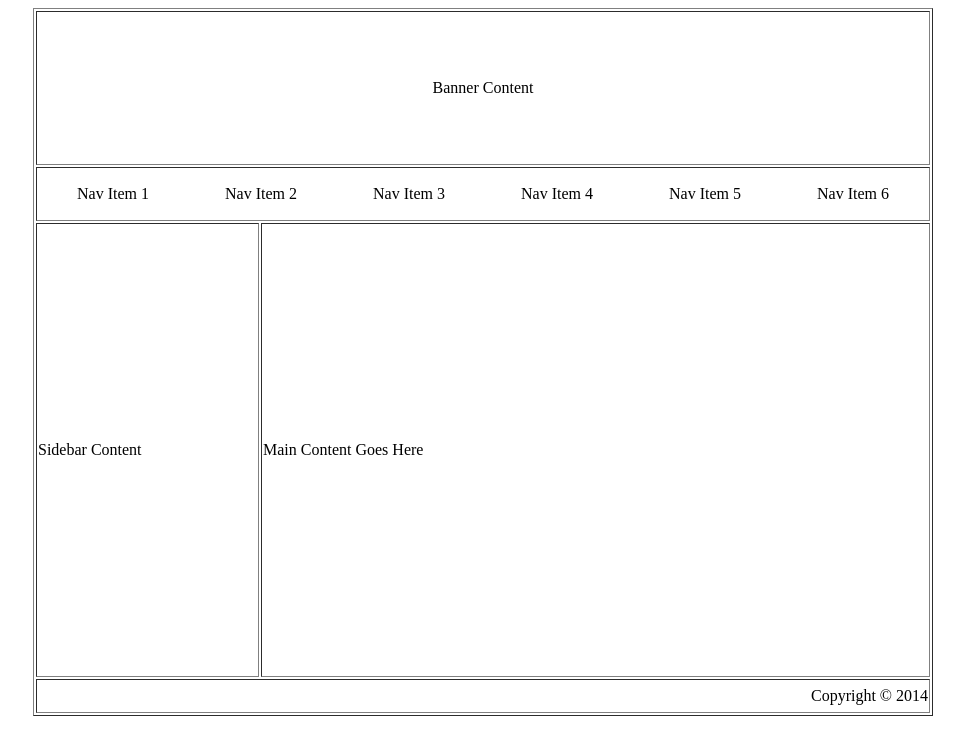
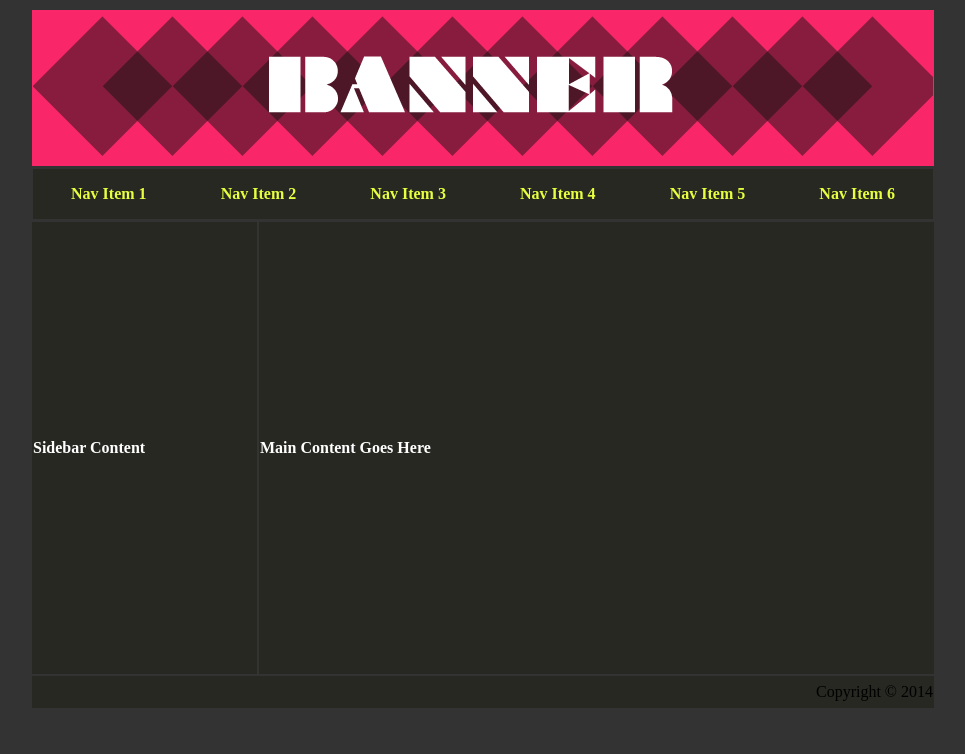
Before and after one commit to alvaroolsen/HTMLTableLayout, a plain HTML site: page index.html in a window 1280 px wide. Shown: the whole page, without its empty margins (157-1122 px from the left). Drawn offline with Linux system fonts and the light colour scheme.

Commit message:
Added More color using HTML attribute only, NO CSS

```diff
--- a/index.html
+++ b/index.html
@@ -3,39 +3,39 @@
 		<head>
 			<title>HTML TABLE LAYOUTS</title>
 		</head>
-		<body>
-			<table width="900px" height="100%" border="1" align="center">
+		<body bgcolor="#333">
+			<table width="900px" height="100%" align="center" margin="1px" padding="1px">
 				<tr>
-					<td colspan="2" align="center" height="150px">
-						Banner Content
+					<td colspan="2" align="center" height="150px" bgcolor="#f92769">
+						<img src="images/banner.png"/>
 					</td>
 				</tr>
 				<tr>
 					<td colspan="2">
 
-							<table width="100%" height="50px">
+							<table width="100%" height="50px" bgcolor="#272822">
 								<tr>
-									<td align="center">Nav Item 1</td>
-									<td align="center">Nav Item 2</td>
-									<td align="center">Nav Item 3</td>
-									<td align="center">Nav Item 4</td>
-									<td align="center">Nav Item 5</td>
-									<td align="center">Nav Item 6</td>
+									<td align="center"><font color="#e7ff3e"><b>Nav Item 1<b></font></td>
+									<td align="center"><font color="#e7ff3e"><b>Nav Item 2<b></font></td>
+									<td align="center"><font color="#e7ff3e"><b>Nav Item 3<b></font></td>
+									<td align="center"><font color="#e7ff3e"><b>Nav Item 4<b></font></td>
+									<td align="center"><font color="#e7ff3e"><b>Nav Item 5<b></font></td>
+									<td align="center"><font color="#e7ff3e"><b>Nav Item 6<b></font></td>
 								</tr>
 							</table>
 
 					</td>
 				</tr>
 				<tr>
-					<td width="25%" height="450px">
-							Sidebar Content
+					<td width="25%" height="450px" bgcolor="#272822">
+							<font color="#fff"><b>Sidebar Content</b></font>
 					</td>
-					<td width="75%">
-						Main Content Goes Here
+					<td width="75%" bgcolor="#272822">
+						<font color="#fff"><b>Main Content Goes Here<b></font>
 					</td>
 				</tr>
 				<tr>
-					<td colspan="2" align="right" height="30px">
+					<td colspan="2" align="right" height="30px" bgcolor="#272822">
 						Copyright &copy; 2014
 					</td>
 				</tr>
```
Also changed, not shown: images/banner.png (added).
